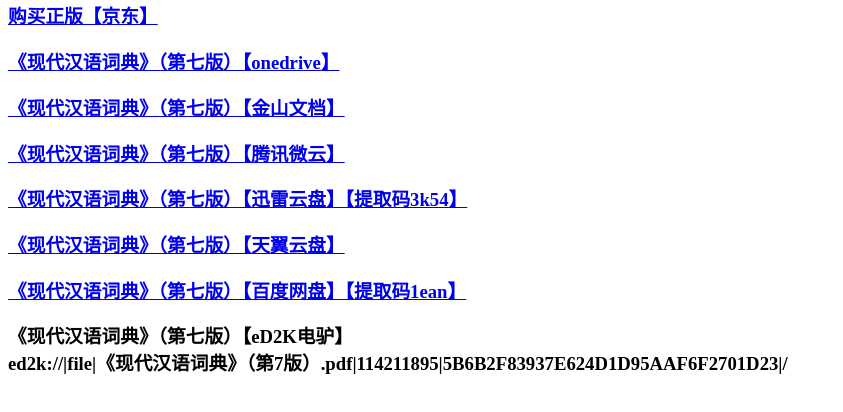
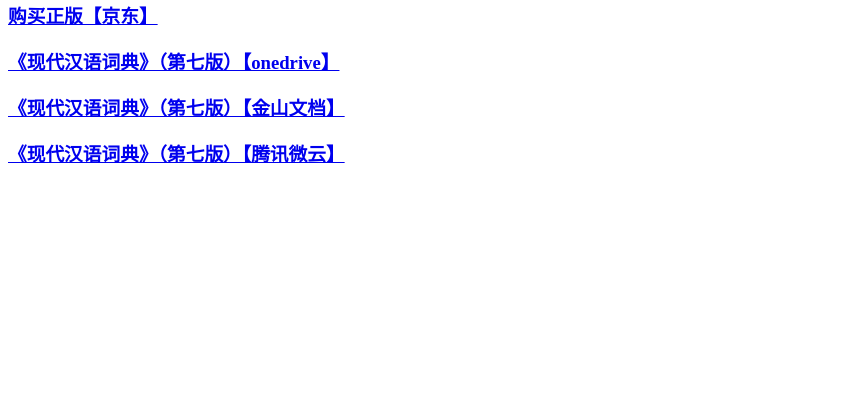
Before and after one commit to GaoZx-13470200010/xdhycd, a plain HTML site: page index.html in a window 1280 px wide. Shown: the part 74-486 px from the top of the page, without its empty margins (0-843 px from the left). Drawn offline with Linux system fonts and the light colour scheme.

Commit message:
Update index.html

```diff
--- a/index.html
+++ b/index.html
@@ -1,13 +1,11 @@
 <html>
+<title>
+《现代汉语词典》（第七版）
+</title>
 <body>
 <h1>《现代汉语词典》（第七版）</h1>
 <h3><a href="https://item.m.jd.com/product/11987633.html">购买正版【京东】</a></h3>
 <h3><a href="https://victoriaca-my.sharepoint.com/:b:/g/personal/gaozx_ncov_office_gy/EbaNNK125g5CiSlpSmrXKbwBGMFJ6Z6snTPCiubrixhUeg?e=2bSlFk">《现代汉语词典》（第七版）【onedrive】</a></h3>
 <h3><a href="https://kdocs.cn/l/cmPWIVbTJb2n">《现代汉语词典》（第七版）【金山文档】</a></h3>
 <h3><a href="https://share.weiyun.com/jDLovG8V">《现代汉语词典》（第七版）【腾讯微云】</a></h3>
-<h3><a href="https://pan.xunlei.com/s/VMT18qfL61gFQ6pJTQn6AbxfA1">《现代汉语词典》（第七版）【迅雷云盘】【提取码3k54】</a></h3>
-<h3><a href="https://cloud.189.cn/t/mUbUjeBjAJ7f">《现代汉语词典》（第七版）【天翼云盘】</a></h3>
-<h3><a href="https://pan.baidu.com/s/1E4e6DUIukZp9gYL08NDjDA">《现代汉语词典》（第七版）【百度网盘】【提取码1ean】</a></h3>
-<h3>《现代汉语词典》（第七版）【eD2K电驴】<br>ed2k://|file|《现代汉语词典》（第7版）.pdf|114211895|5B6B2F83937E624D1D95AAF6F2701D23|/</h3>
-</body>
-</html>
+<h3><a href="https://pan.xunlei.com/s/VMT18qfL61gFQ6pJTQ
```
